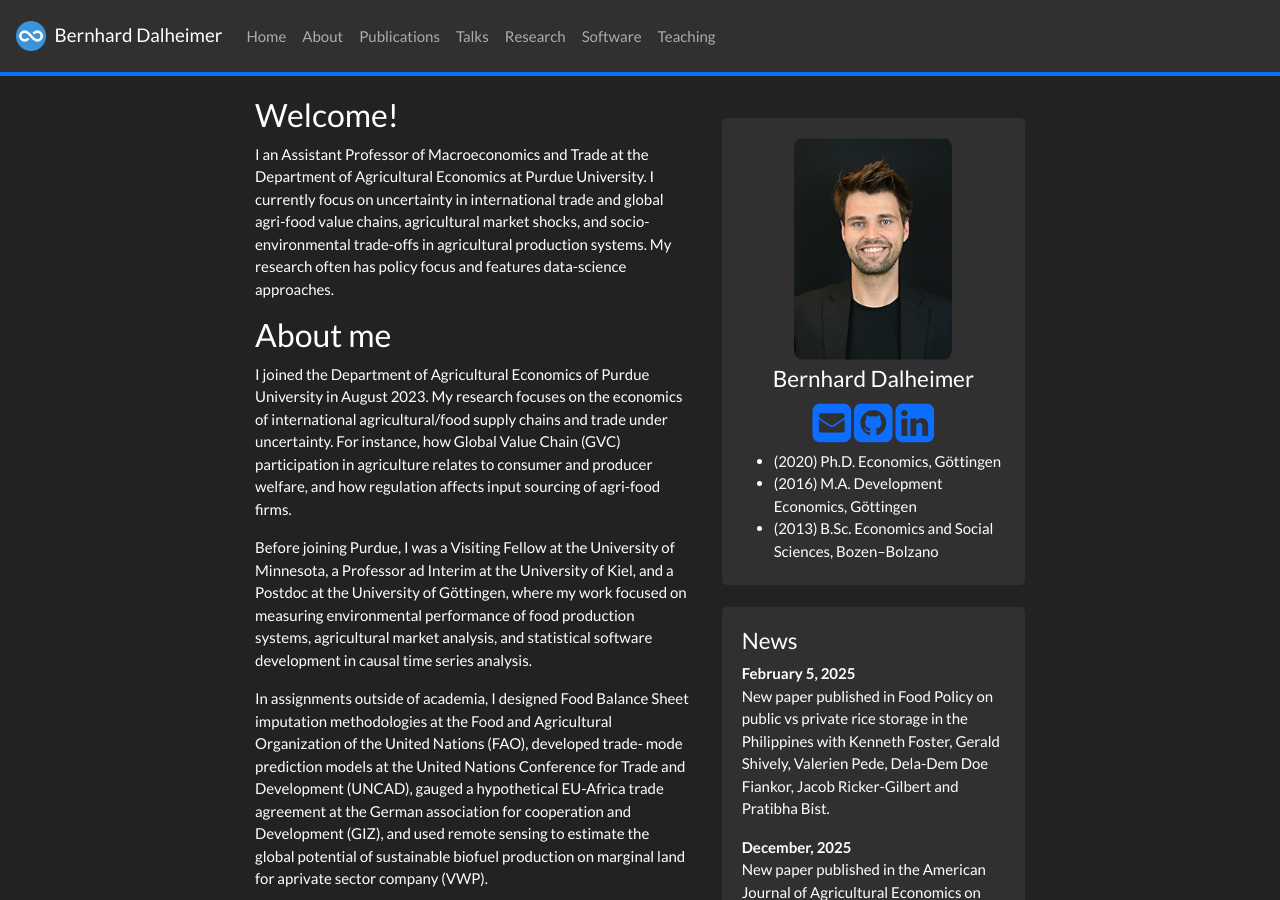
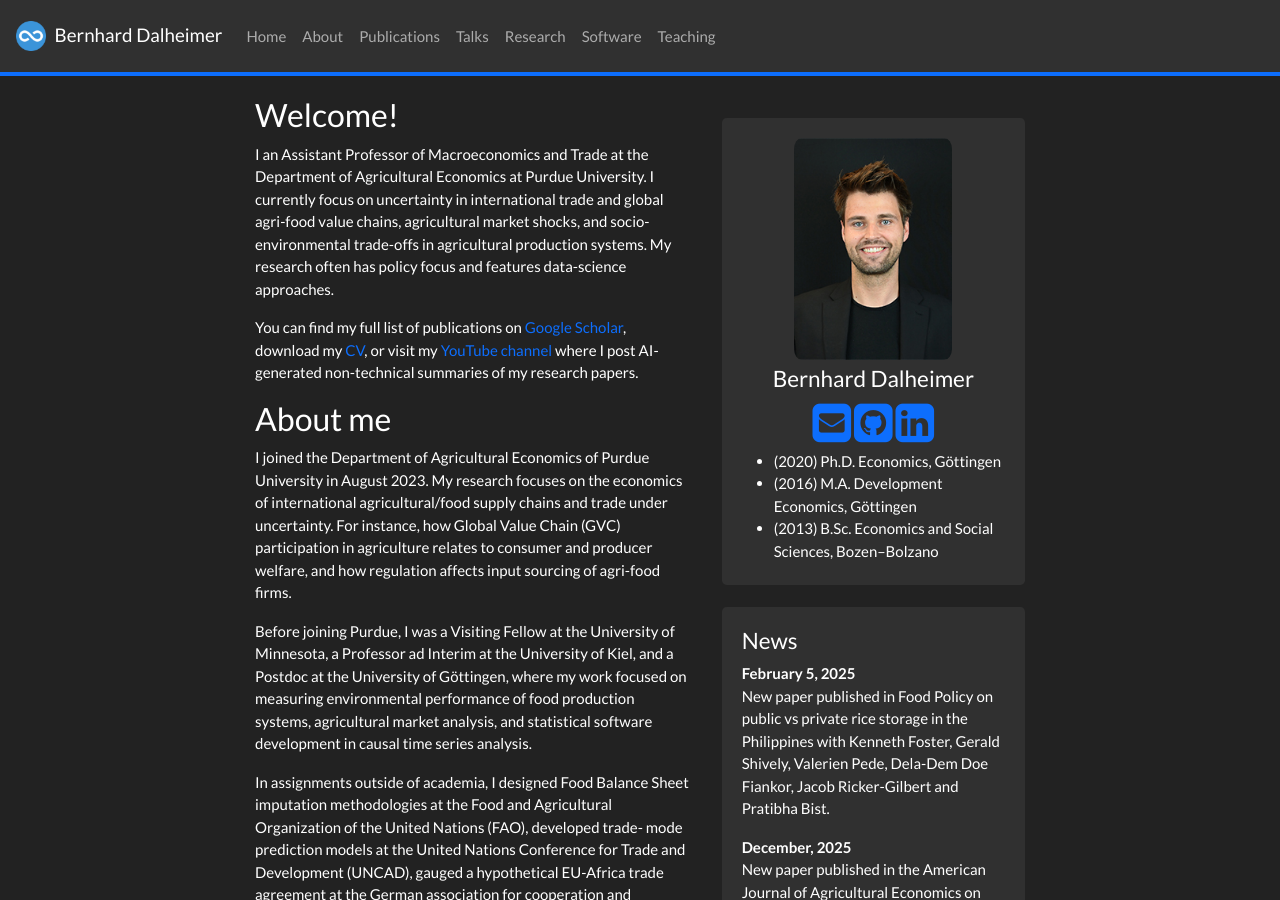
Before and after one commit to BDalheimer/BDalheimer.github.io, a Jekyll site: the page built from _pages/home.md, in a window 1280 px wide and 900 px high. Built offline with Jekyll 4.4.1, drawn with Linux system fonts in a browser that asks for light colours; nearby versions of some CDN libraries; a style sheet for code colours, icons or effects is not loaded.

Commit message:
add links

```diff
--- a/_pages/home.md
+++ b/_pages/home.md
@@ -9,6 +9,10 @@ permalink: /
 
 I an Assistant Professor of Macroeconomics and Trade at the Department of Agricultural Economics at Purdue University. I currently focus on uncertainty in international trade and global agri-food value chains, agricultural market shocks, and socio-environmental trade-offs in agricultural production systems. My research often has policy focus and features data-science approaches.
 
+You can find my full list of publications on [Google Scholar](https://scholar.google.de/citations?user=sBxpsF8AAAAJ&hl=de),
+download my [CV]({{ site.url }}{{ site.baseurl }}/cv/CVonline.pdf), or visit my
+[YouTube channel](https://www.youtube.com/channel/UCRgmIYjSsUOJIoXQwQUqpmQ) where I post AI-generated non-technical
+summaries of my research papers.
 
 ### About me
 
```
